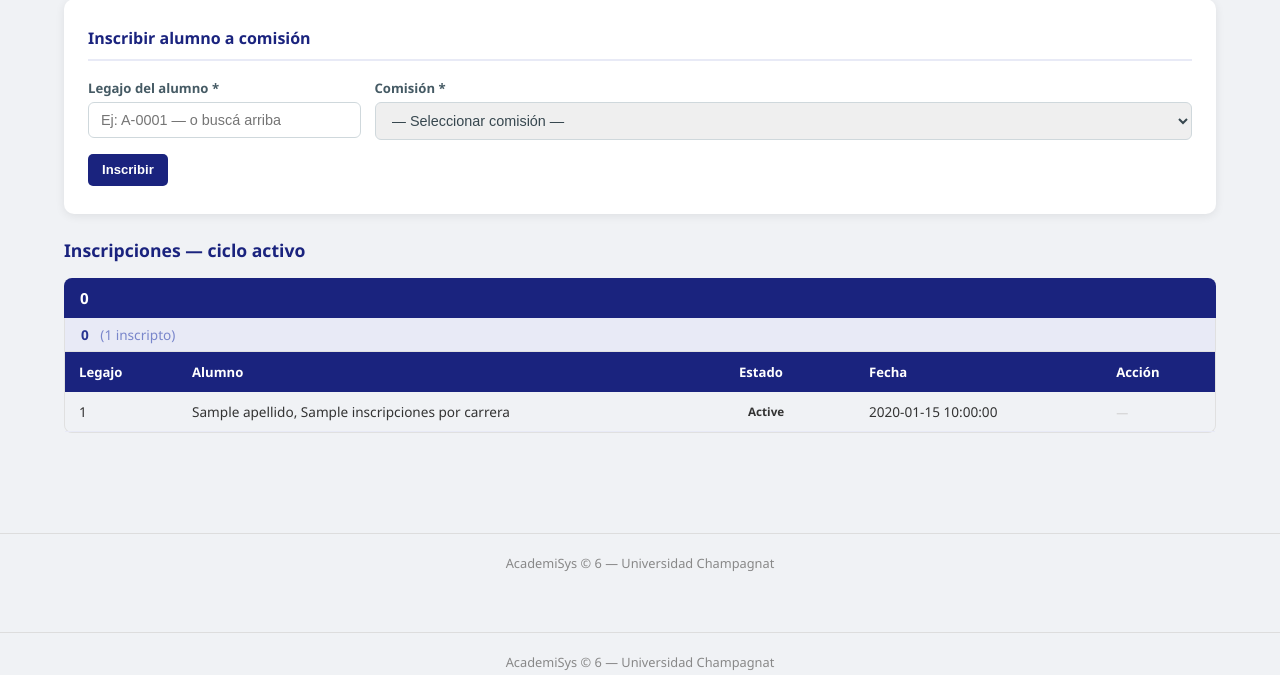
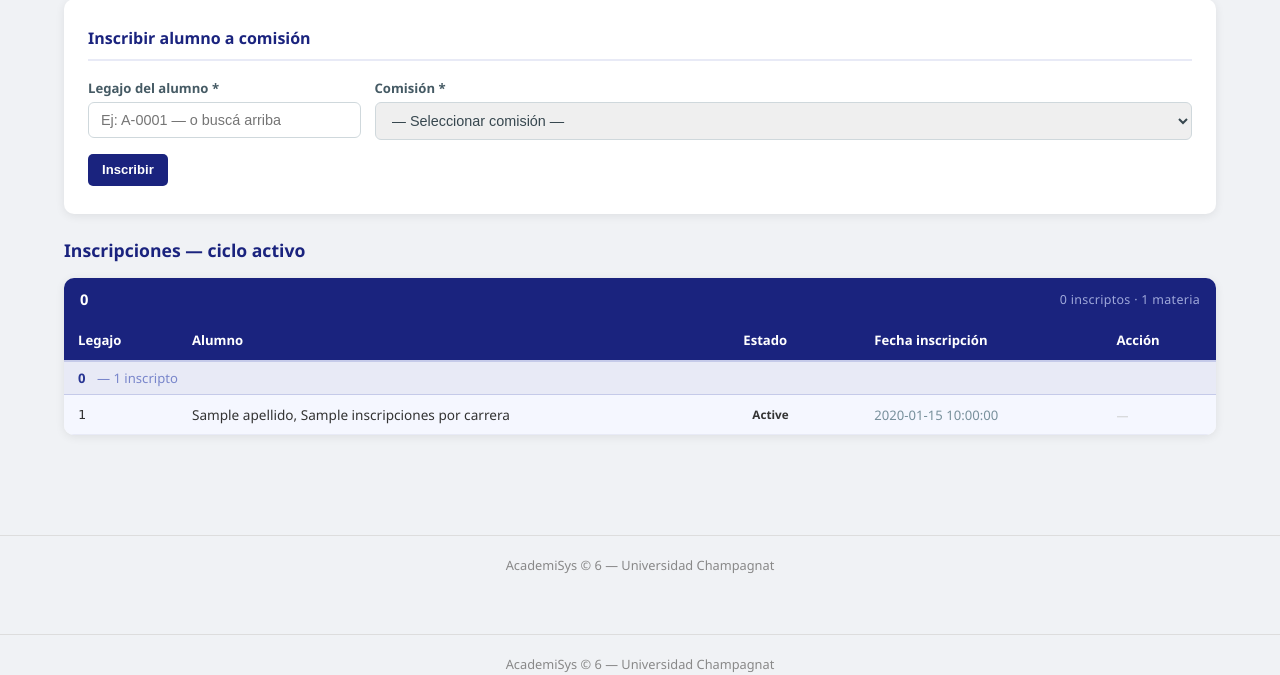
Before and after one commit to nicochiarello/academisys, a PHP site: template views/bedel/inscripciones_view.php in a window 1280 px wide. Shown: the part 471-1146 px from the top of the page. Run offline with PHP 8.4, Linux system fonts and the light colour scheme; the visitor is signed in with stand-in values (Sample User, id 1); the template is opened without the code that fills it: most values are stand-ins (such as "Sample title", 1, 10 or a date in 2020); some libraries are stand-ins or nearby versions.

Commit message:
fix: mejorar UI de inscripciones agrupadas por carrera
- Una sola tabla por bloque de carrera (evita thead repetidos)
- Materias como filas separadoras dentro de la misma tabla
- Cabecera de carrera con contador total de inscriptos y materias
- Legajo en monospace, fecha en gris — jerarquía visual más clara
- Wrapper con .tabla-wrap para sombra y bordes consistentes

```diff
--- a/views/bedel/inscripciones_view.php
+++ b/views/bedel/inscripciones_view.php
@@ -110,27 +110,35 @@ $es_error                  ??= false;
 <?php else: ?>
 <?php foreach ($inscripciones_por_carrera as $carrera => $materias): ?>
 
-<div style="margin-bottom:28px">
-    <div style="background:#1a237e;color:#fff;padding:10px 16px;border-radius:8px 8px 0 0;font-weight:700;font-size:.95rem;letter-spacing:.3px">
-        <?= htmlspecialchars($carrera, ENT_QUOTES, 'UTF-8') ?>
+<div class="tabla-wrap" style="margin-bottom:28px">
+    <!-- Cabecera de carrera -->
+    <div style="background:#1a237e;color:#fff;padding:11px 16px;font-weight:700;font-size:.92rem;letter-spacing:.3px;display:flex;justify-content:space-between;align-items:center">
+        <span><?= htmlspecialchars($carrera, ENT_QUOTES, 'UTF-8') ?></span>
+        <span style="font-size:.78rem;font-weight:400;color:#9fa8da">
+            <?= array_sum(array_map('count', $materias)) ?> inscriptos · <?= count($materias) ?> materia<?= count($materias) !== 1 ? 's' : '' ?>
+        </span>
     </div>
 
-    <?php foreach ($materias as $materia => $inscripciones): ?>
-    <div style="border:1px solid #e0e0e0;border-top:none;<?= next($materias) === false ? 'border-radius:0 0 8px 8px' : '' ?>">
-        <div style="background:#e8eaf6;padding:7px 16px;font-size:.85rem;font-weight:600;color:#283593;border-bottom:1px solid #e0e0e0">
-            <?= htmlspecialchars($materia, ENT_QUOTES, 'UTF-8') ?>
-            <span style="font-weight:400;color:#7986cb;margin-left:8px">(<?= count($inscripciones) ?> inscripto<?= count($inscripciones) !== 1 ? 's' : '' ?>)</span>
-        </div>
-        <table class="tabla" style="margin:0;border-radius:0;box-shadow:none">
+    <!-- Una sola tabla por carrera, materias como filas separadoras -->
+    <table class="tabla">
         <thead>
             <tr>
-                    <th>Legajo</th><th>Alumno</th><th>Estado</th><th>Fecha</th><th>Acción</th>
+                <th>Legajo</th><th>Alumno</th><th>Estado</th><th>Fecha inscripción</th><th>Acción</th>
             </tr>
         </thead>
         <tbody>
+        <?php foreach ($materias as $materia => $inscripciones): ?>
+            <tr style="background:#e8eaf6">
+                <td colspan="5" style="padding:7px 14px;font-size:.82rem;font-weight:700;color:#283593;border-bottom:1px solid #c5cae9;border-top:2px solid #c5cae9">
+                    <?= htmlspecialchars($materia, ENT_QUOTES, 'UTF-8') ?>
+                    <span style="font-weight:400;color:#7986cb;margin-left:8px">
+                        — <?= count($inscripciones) ?> inscripto<?= count($inscripciones) !== 1 ? 's' : '' ?>
+                    </span>
+                </td>
+            </tr>
             <?php foreach ($inscripciones as $i): ?>
             <tr>
-                    <td><?= htmlspecialchars($i['id_alumno'], ENT_QUOTES, 'UTF-8') ?></td>
+                <td style="font-family:monospace;font-size:.82rem"><?= htmlspecialchars($i['id_alumno'], ENT_QUOTES, 'UTF-8') ?></td>
                 <td><?= htmlspecialchars($i['apellido'] . ', ' . $i['nombre'], ENT_QUOTES, 'UTF-8') ?></td>
                 <td>
                     <?php $badge_class = match($i['estado']) {
@@ -144,7 +152,7 @@ $es_error                  ??= false;
                         <?= htmlspecialchars(ucfirst($i['estado']), ENT_QUOTES, 'UTF-8') ?>
                     </span>
                 </td>
-                    <td><?= htmlspecialchars($i['fecha_inscripcion'] ?? '—', ENT_QUOTES, 'UTF-8') ?></td>
+                <td style="color:#78909c;font-size:.82rem"><?= htmlspecialchars($i['fecha_inscripcion'] ?? '—', ENT_QUOTES, 'UTF-8') ?></td>
                 <td>
                     <?php if ($i['estado'] === 'activa'): ?>
                     <form method="POST" action="<?= BASE_URL ?>/controllers/bedel/inscripciones_ctrl.php"
@@ -161,10 +169,9 @@ $es_error                  ??= false;
                 </td>
             </tr>
             <?php endforeach; ?>
+        <?php endforeach; ?>
         </tbody>
     </table>
-    </div>
-    <?php endforeach; ?>
 </div>
 
 <?php endforeach; ?>
```
Lines whose indentation alone changed are shown as unchanged.
